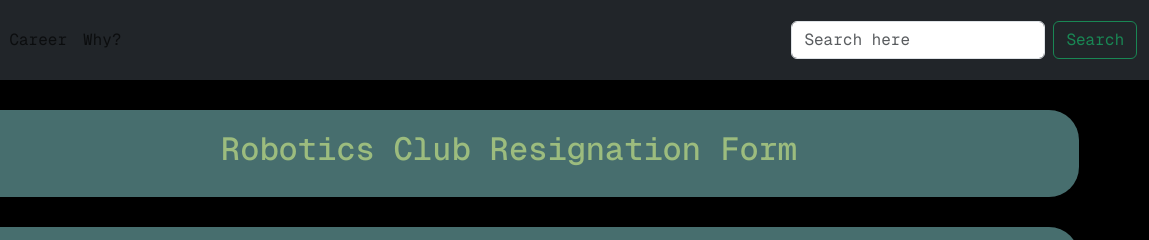
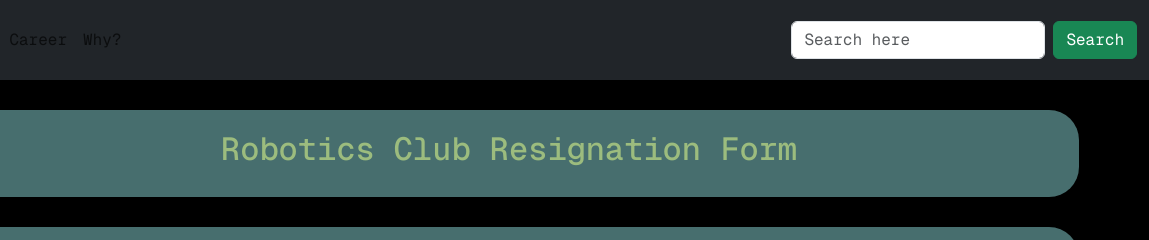
Before and after one commit to TAseo2425/Q2Quiz2, a plain HTML site: page index.html in a window 1280 px wide. Shown: the top 240 px of the page, 131-1280 px from the left. Drawn offline with nearby package versions, Linux system fonts and the light colour scheme.

Commit message:
index.html

```diff
--- a/index.html
+++ b/index.html
@@ -49,7 +49,7 @@
 <!-- Search Bar -->
             <form class="d-flex" role="search">
                 <input type="search" class="form-control me-2" placeholder="Search here" aria-label="Search here">
-                <button class="btn btn-outline-success" type="submit">Search</button>
+                <button class="btn btn-success" type="submit">Search</button>
             </form>
         </div>
     </div>
```
